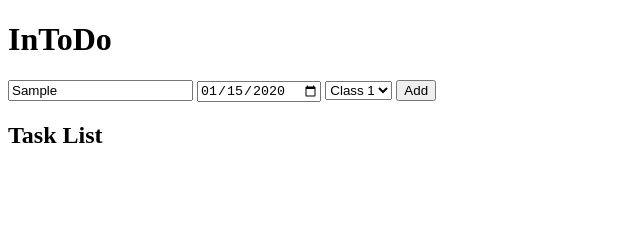
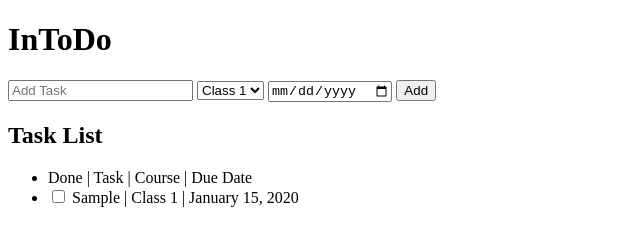
Before and after one commit to CharCoderoid/InToDo, a plain HTML site: page index.html in a window 1280 px wide. Both pictures are taken after typing "Sample", "2020-01-15" into the empty fields and a click on the button "Add". Shown: the whole page, without its empty margins (0-640 px from the left). Drawn offline with Linux system fonts and the light colour scheme.

Commit message:
Basic to-do list with task, course, and due date

```diff
--- a/index.html
+++ b/index.html
@@ -13,19 +13,21 @@
   <div class="todo-list">
     <div class="form">
       <input type="text", class="input-item", id="input-box", placeholder="Add Task"/>
+      <select name="course" id="course" class="course">
+        <option value="Class 1"> Class 1 </option>
+        <option value="Class 2"> Class 2 </option>
+        <option value="Class 3"> Class 3 </option>
+        <option value="Class 4"> Class 4 </option>
+      </select>
       <input type="date", class="date-item", id="date-box"/>
-      <select name="course" id="course" class="course">
-        <option value="class 1"> Class 1 </option>
-        <option value="class 2"> Class 2 </option>
-        <option value="class 3"> Class 3 </option>
-        <option value="class 4"> Class 4 </option>
-      </select>
 
-      <button onclick="addItem()"> Add </button>
+      <button id="add-list" onclick="addItem()"> Add </button>
     </div>
 
     <h2> Task List </h2>
-    <ul id="list"></ul>
+    <ul id="list-spot">
+      <li> Done | Task | Course | Due Date </li>
+    </ul>
   </div>
   <script src="script.js"></script>
 </body>
--- a/script.js
+++ b/script.js
@@ -0,0 +1,43 @@
+const inputItem = document.getElementById("input-box");
+const dateItem = document.getElementById("date-box");
+const courseItems = document.getElementById("course");
+const taskList = document.getElementById("list-spot");
+
+function addItem(){
+    const input = inputItem.value.trim();
+    const course = courseItems.value;
+    const date = dateItem.value;
+
+    if (!input || !date){
+        alert("Please fill out the task");
+        return;
+    }
+
+    const formatDue = formatDate(date);
+
+    const li = document.createElement("li");
+    li.innerHTML = `
+    <label>
+        <input type="checkbox">
+        <span class="task">${input}</span> |
+        <span class="course">${course}</span> |
+        <span class="date">${formatDue}</span>
+    </label>
+    `
+
+    taskList.appendChild(li);
+    inputItem.value = "";
+    dateItem.value = "";
+}
+
+function formatDate(d){
+    const dateObj = new Date(`${d}T00:00:00`);
+    const formattedDate = new Intl.DateTimeFormat('en-US', {
+        month: 'long',
+        day: '2-digit',
+        year: 'numeric'
+    }).format(dateObj);
+
+    return formattedDate;
+
+}
```
